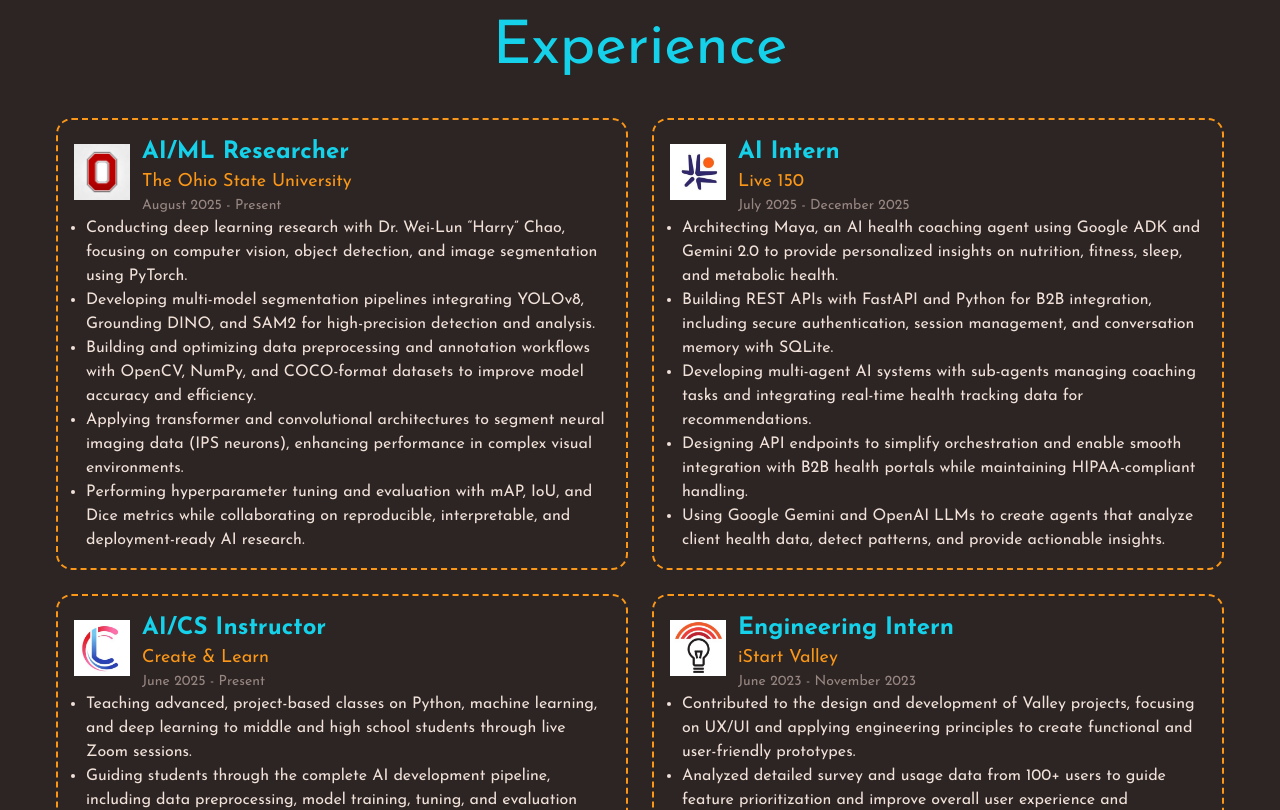
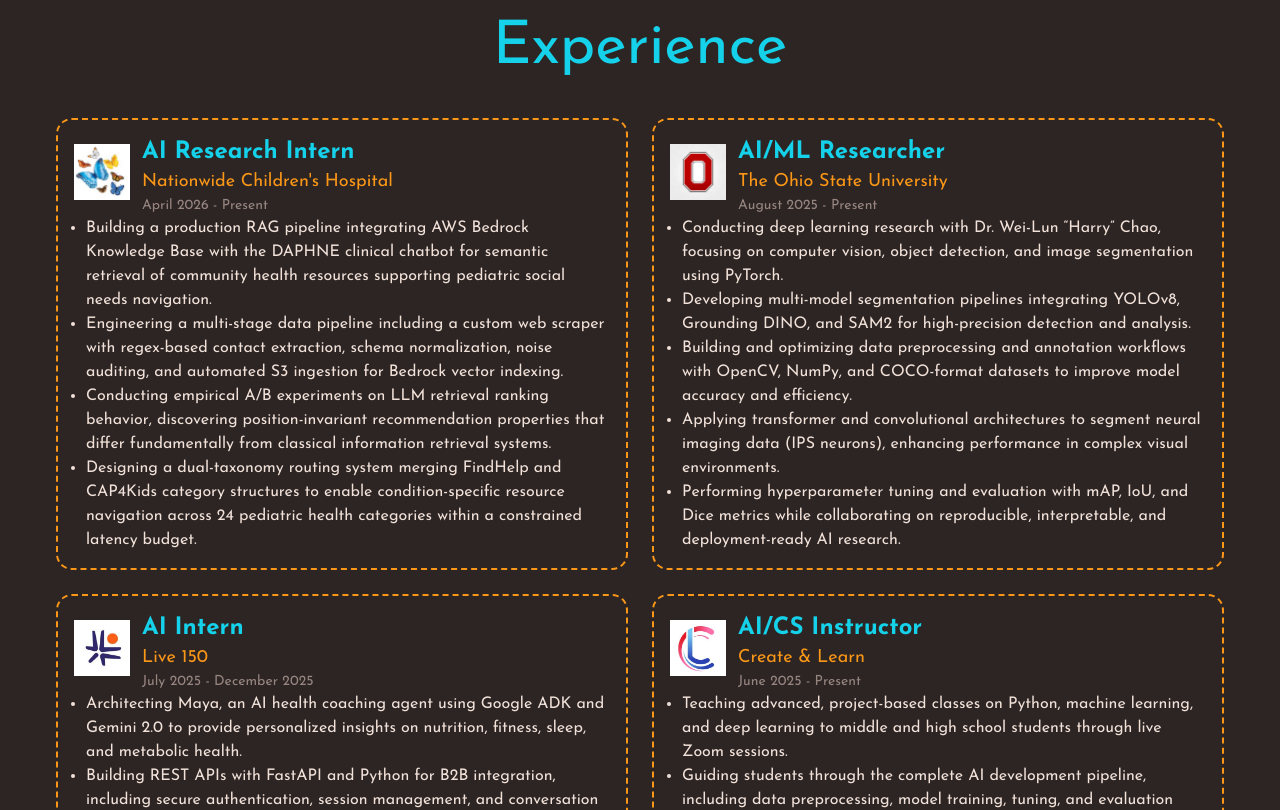
Before and after one commit to TejasNaik24/Portfolio-Website, a React (Vite) app in the folder portfolio-frontend/: page / in a window 1280 px wide. Shown: the part 1620-2430 px from the top of the page. Built offline with nearby package versions, Linux system fonts and the light colour scheme.

Commit message:
added NCH

```diff
--- a/portfolio-frontend/src/components/experienceSection/AllExperience.jsx
+++ b/portfolio-frontend/src/components/experienceSection/AllExperience.jsx
@@ -1,6 +1,17 @@
 import SingleExperience from "./SingleExperience";
 
 const experiences = [
+  {
+    icon: "./Nationwide.png",
+    job: "AI Research Intern",
+    company: "Nationwide Children's Hospital",
+    date: "April 2026 - Present",
+    responsibilities: [
+      "Building a production RAG pipeline integrating AWS Bedrock Knowledge Base with the DAPHNE clinical chatbot for semantic retrieval of community health resources supporting pediatric social needs navigation.",
+      "Engineering a multi-stage data pipeline including a custom web scraper with regex-based contact extraction, schema normalization, noise auditing, and automated S3 ingestion for Bedrock vector indexing.",
+      "Conducting empirical A/B experiments on LLM retrieval ranking behavior, discovering position-invariant recommendation properties that differ fundamentally from classical information retrieval systems.",
+      "Designing a dual-taxonomy routing system merging FindHelp and CAP4Kids category structures to enable condition-specific resource navigation across 24 pediatric health categories within a constrained latency budget.",],
+  },
   {
     icon: "./OSUResearcher.png",
     job: "AI/ML Researcher",
```
Also changed, not shown: portfolio-frontend/public/Nationwide.png (added), 1 other file (tests, documents, lock files or other folders).
